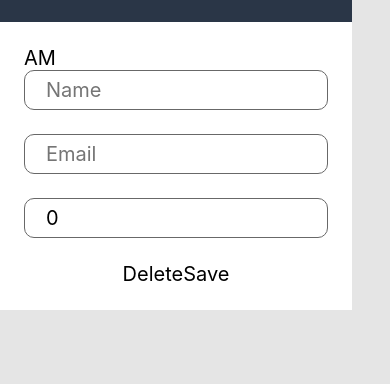
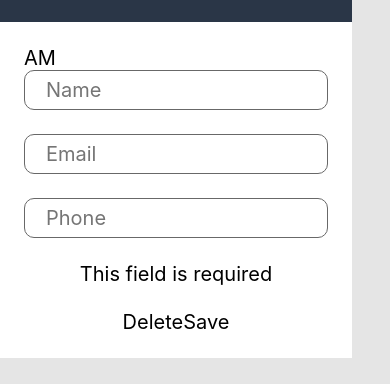
Before and after one commit to jonas-nell/join, an Angular app: page / in a window 390 px wide. Both pictures are taken after a click on the button "test". Shown: the part 140-524 px from the top of the page. Built offline with nearby package versions, Linux system fonts and the light colour scheme; no server answers; the database is empty; a web font is replaced by a local one.

Commit message:
fix: validator phone nr form

```diff
--- a/src/app/shared/components/edit-or-add-contact/edit-or-add-contact.html
+++ b/src/app/shared/components/edit-or-add-contact/edit-or-add-contact.html
@@ -38,7 +38,7 @@
                     <p>This field is required</p>
                 }
                 <!-- validator error einfügen -->
-                @if (phone?.hasError('pattern')) {
+                @if (phone?.hasError('pattern') || phone?.hasError('stringTooShort')) {
                     <p>Please use a valid phone number</p>
                 }
                 <div>
--- a/src/app/shared/components/edit-or-add-contact/edit-or-add-contact.ts
+++ b/src/app/shared/components/edit-or-add-contact/edit-or-add-contact.ts
@@ -18,7 +18,7 @@ export class EditOrAddContact {
     contactForm = this.fb.group({
         name: ['', [Validators.required, minLengthWithoutSpaces(3), Validators.pattern(/^[\p{L}\p{M}]+(?:[ '’-][\p{L}\p{M}]+)*$/u)]],
         email: ['', [Validators.required, Validators.email]],
-        phone: [0, [Validators.required, minLengthWithoutSpaces(10), Validators.pattern(/^\+?[0-9]+$/)]],
+        phone: ['', [Validators.required, minLengthWithoutSpaces(10), Validators.pattern(/^\+?[0-9]+$/)]],
     });
 
     get name(){
@@ -41,7 +41,7 @@ export class EditOrAddContact {
             this.contactForm.setValue({
                 name: 'hans',
                 email: 'hans@email',
-                phone: 123456789
+                phone: '123456789'
             })
         }
     }
```
